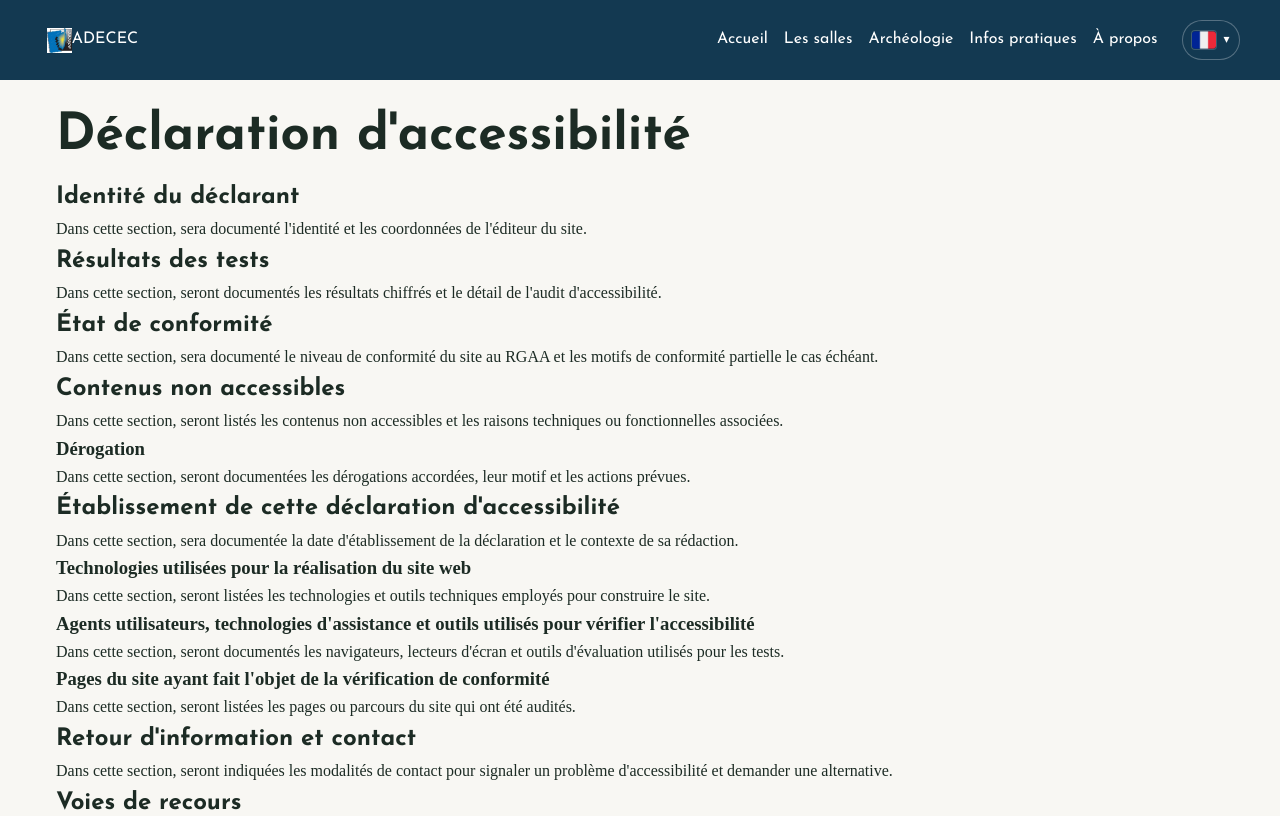
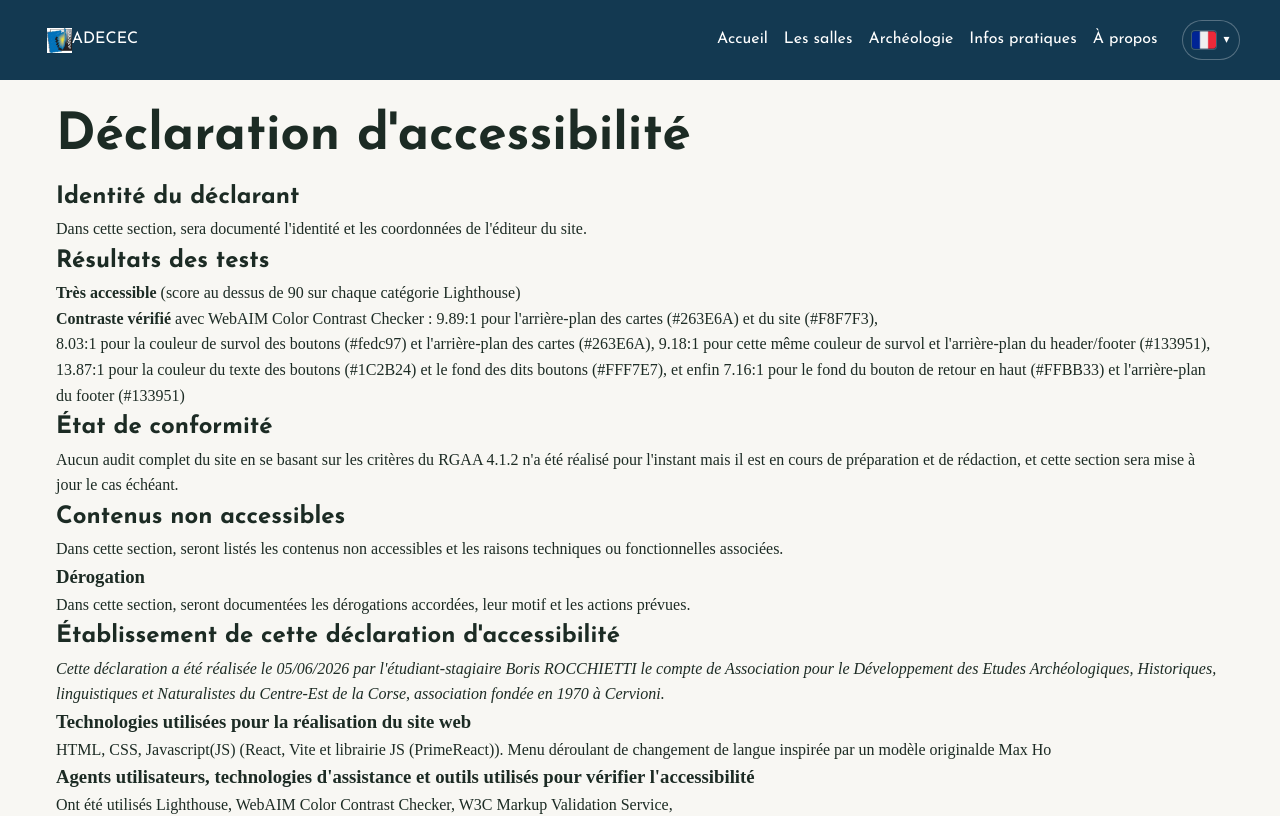
Before and after one commit to Borislehachoir/museu-adecec, a React (Vite) app in the folder museu-adecec/: page /accessibilite in a window 1280 px wide. Shown: the top 816 px of the page. Built offline with nearby package versions, Linux system fonts and the light colour scheme; a web font is replaced by a local one.

Commit message:
modif fichier accessibilite + correction erreur w3c css

```diff
--- a/museu-adecec/src/pages/Accessibilite.jsx
+++ b/museu-adecec/src/pages/Accessibilite.jsx
@@ -11,10 +11,13 @@ export default function Accessibilite() {
       <p className="access-text" id="access-s-text">Dans cette section, sera documenté l'identité et les coordonnées de l'éditeur du site.</p>
 
       <h2 className="access-section" id="access-r">Résultats des tests</h2>
-      <p className="access-text" id="access-r-text">Dans cette section, seront documentés les résultats chiffrés et le détail de l'audit d'accessibilité.</p>
+      <p className="access-text" id="access-r-text"> <b>Très accessible</b> (score au dessus de 90 sur chaque catégorie <a href="https://googlechrome.github.io/lighthouse/viewer/?psiurl=https%3A%2F%2Fmuseu-adecec.vercel.app%2F&strategy=desktop&category=performance&category=accessibility&category=best-practices&category=seo&locale=fr&utm_source=lh-chrome-ext">Lighthouse</a>) <br /></p>
+      <p className="access-text" id="access-r-text"> <b>Contraste vérifié</b> avec <a href="https://webaim.org/resources/contrastchecker/">WebAIM Color Contrast Checker</a> : 9.89:1 pour l'arrière-plan des cartes  (#263E6A) et du site (#F8F7F3),<br />
+      8.03:1 pour la couleur de survol des boutons (#fedc97) et l'arrière-plan des cartes (#263E6A), 9.18:1 pour cette même couleur de survol et l'arrière-plan du header/footer (#133951), 13.87:1 pour la couleur du texte des boutons (#1C2B24) et le fond des dits boutons (#FFF7E7), et enfin 7.16:1 pour le fond du bouton de retour en haut (#FFBB33) et l'arrière-plan du footer (#133951) </p>
+
 
       <h2 className="access-section" id="access-c">État de conformité</h2>
-      <p className="access-text" id="access-c-text">Dans cette section, sera documenté le niveau de conformité du site au RGAA et les motifs de conformité partielle le cas échéant.</p>
+      <p className="access-text" id="access-c-text">Aucun audit complet du site en se basant sur les critères du <a href="https://accessibilite.numerique.gouv.fr/methode/criteres-et-tests/">RGAA 4.1.2</a> n'a été réalisé pour l'instant mais il est en cours de préparation et de rédaction, et cette section sera mise à jour le cas échéant.</p>
 
       <h2 className="access-section" id="access-n">Contenus non accessibles</h2>
       <p className="access-text" id="access-n-text">Dans cette section, seront listés les contenus non accessibles et les raisons techniques ou fonctionnelles associées.</p>
@@ -23,13 +26,13 @@ export default function Accessibilite() {
       <p className="access-text" id="access-d-text">Dans cette section, seront documentées les dérogations accordées, leur motif et les actions prévues.</p>
 
       <h2 className="access-section" id="access-e">Établissement de cette déclaration d'accessibilité</h2>
-      <p className="access-text" id="access-e-text">Dans cette section, sera documentée la date d'établissement de la déclaration et le contexte de sa rédaction.</p>
+      <p className="access-text" id="access-e-text"> <em>Cette déclaration a été réalisée le 05/06/2026 par l'étudiant-stagiaire Boris ROCCHIETTI le compte de Association pour le Développement des Etudes Archéologiques, Historiques, linguistiques et Naturalistes du Centre-Est de la Corse, association fondée en 1970 à Cervioni. </em></p>
 
       <h3 className="access-subsection" id="access-t">Technologies utilisées pour la réalisation du site web</h3>
-      <p className="access-text" id="access-t-text">Dans cette section, seront listées les technologies et outils techniques employés pour construire le site.</p>
+      <p className="access-text" id="access-t-text">HTML, CSS, Javascript(JS) (React, Vite et librairie JS (PrimeReact)). Menu déroulant de changement de langue inspirée par un <a href="https://hohkfuyuhi.github.io/JS-language-changer/">modèle original</a>de Max Ho</p>
 
       <h3 className="access-subsection" id="access-a">Agents utilisateurs, technologies d'assistance et outils utilisés pour vérifier l'accessibilité</h3>
-      <p className="access-text" id="access-a-text">Dans cette section, seront documentés les navigateurs, lecteurs d'écran et outils d'évaluation utilisés pour les tests.</p>
+      <p className="access-text" id="access-a-text">Ont été utilisés Lighthouse, WebAIM Color Contrast Checker, W3C Markup Validation Service, </p>
 
       <h3 className="access-subsection" id="access-p">Pages du site ayant fait l'objet de la vérification de conformité</h3>
       <p className="access-text" id="access-p-text">Dans cette section, seront listées les pages ou parcours du site qui ont été audités.</p>
--- a/museu-adecec/src/styles/global.css
+++ b/museu-adecec/src/styles/global.css
@@ -5,7 +5,7 @@
 :root {
   --color-header-footer: #133951;
   --color-card-bg: #263e6a;
-  --color-card-bg-2: #6B7E88;
+  --color-card-bg-2: #3d4f3c;
   --color-btn-bg: #FFF7E7;
   --color-page-bg: #f8f7f3;
   --color-hover: #fedc97;
@@ -527,7 +527,7 @@ button {
 }
 
 .info-card__overlay {
-  width: min(420px-1.5rem);
+  width: min(420px - 1.5rem);
   display: grid;
   gap: 0.8rem;
   padding: 2rem;
```
